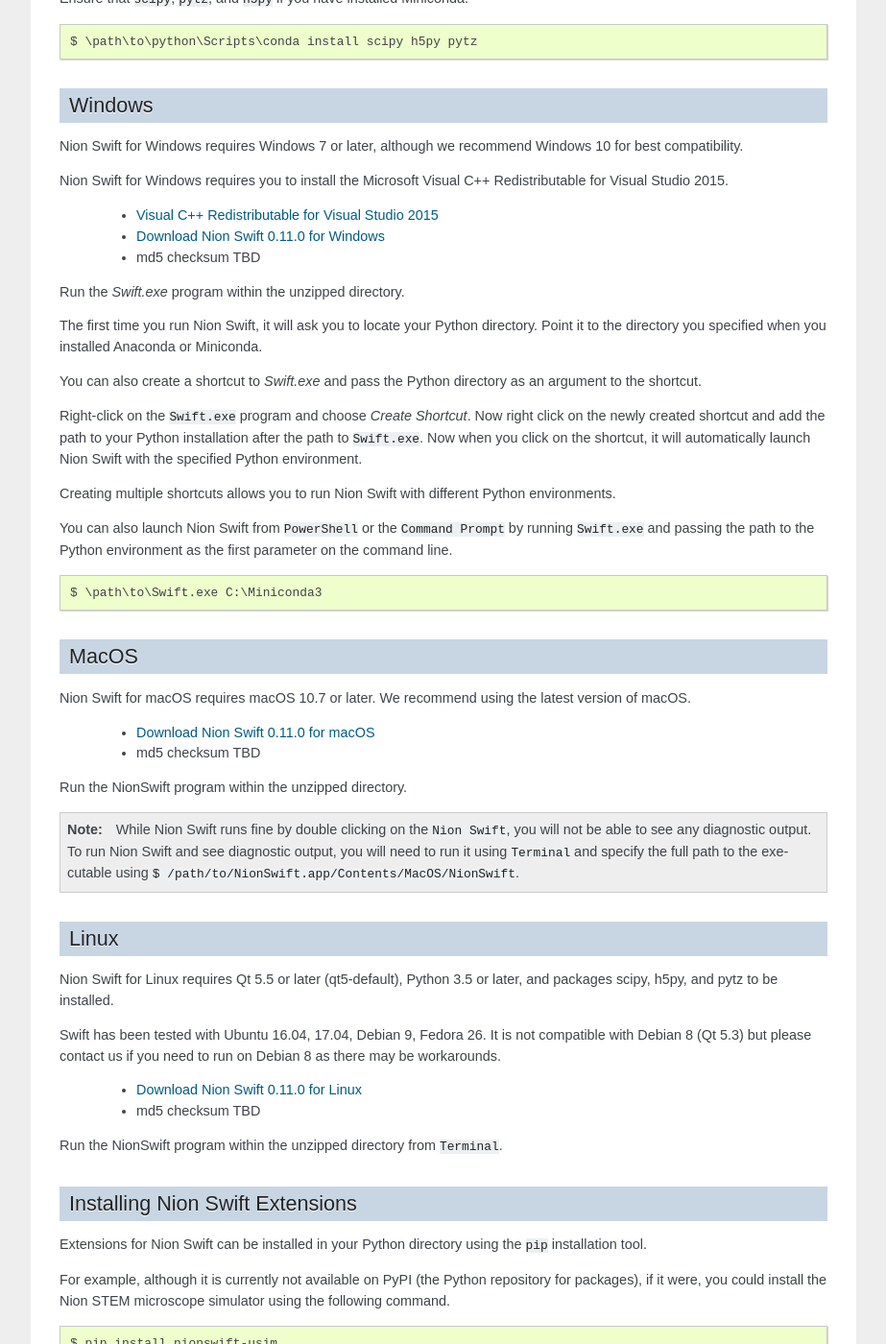
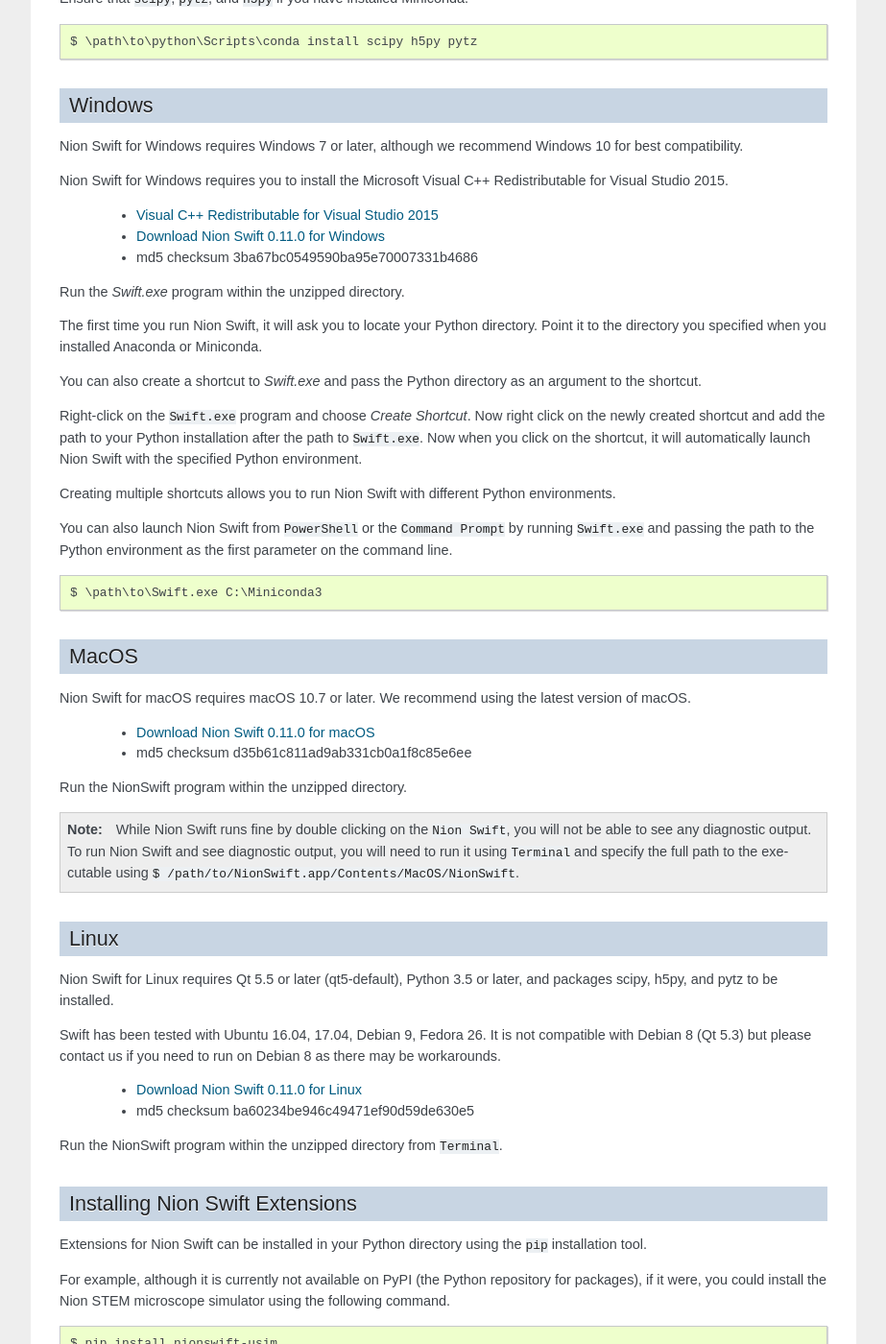
Before and after one commit to nion-software/nionswift, a Sphinx documentation site: the page built from docs/installation.rst, in a window 1280 px wide and 1400 px high, scrolled down 815 px. Shown: the whole window at 96% size, without its empty margins (198-1121 px from the left). Built offline with Sphinx 7.4.7, drawn with Linux system fonts in a browser that asks for light colours.

Commit message:
Add checksums, Release 0.11.0.

```diff
--- a/docs/installation.rst
+++ b/docs/installation.rst
@@ -51,7 +51,7 @@ Nion Swift for Windows requires you to install the Microsoft Visual C++ Redistri
 
     * `Visual C++ Redistributable for Visual Studio 2015 <https://www.microsoft.com/en-us/download/details.aspx?id=48145>`_
     * `Download Nion Swift 0.11.0 for Windows <http://nion.com/swift/files/NionSwift_Windows_np112py36_0.11.0.zip>`_
-    * md5 checksum TBD
+    * md5 checksum 3ba67bc0549590ba95e70007331b4686
 
 Run the `Swift.exe` program within the unzipped directory.
 
@@ -76,7 +76,7 @@ MacOS
 Nion Swift for macOS requires macOS 10.7 or later. We recommend using the latest version of macOS.
 
     * `Download Nion Swift 0.11.0 for macOS <http://nion.com/swift/files/NionSwift_MacOS_np112py36_0.11.0.zip>`_
-    * md5 checksum TBD
+    * md5 checksum d35b61c811ad9ab331cb0a1f8c85e6ee
 
 Run the NionSwift program within the unzipped directory.
 
@@ -93,8 +93,8 @@ be installed.
 Swift has been tested with Ubuntu 16.04, 17.04, Debian 9, Fedora 26. It is not compatible with Debian 8 (Qt 5.3) but
 please contact us if you need to run on Debian 8 as there may be workarounds.
 
-    * `Download Nion Swift 0.11.0 for Linux <http://nion.com/swift/files/NionSwift_MacOS_np112py36_0.11.0.zip>`_
-    * md5 checksum TBD
+    * `Download Nion Swift 0.11.0 for Linux <http://nion.com/swift/files/NionSwift_Linux_np112py36_0.11.0.zip>`_
+    * md5 checksum ba60234be946c49471ef90d59de630e5
 
 Run the NionSwift program within the unzipped directory from ``Terminal``.
 
```
